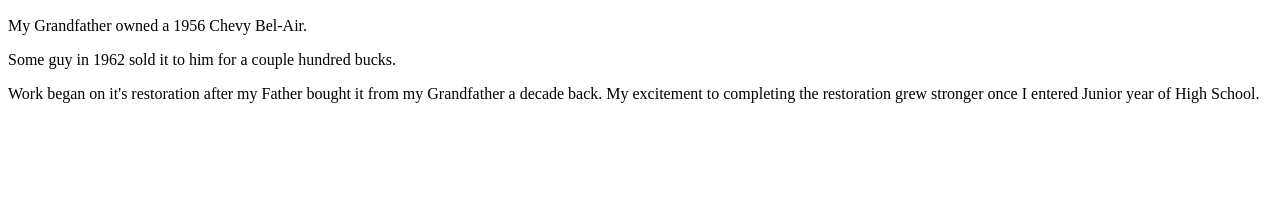
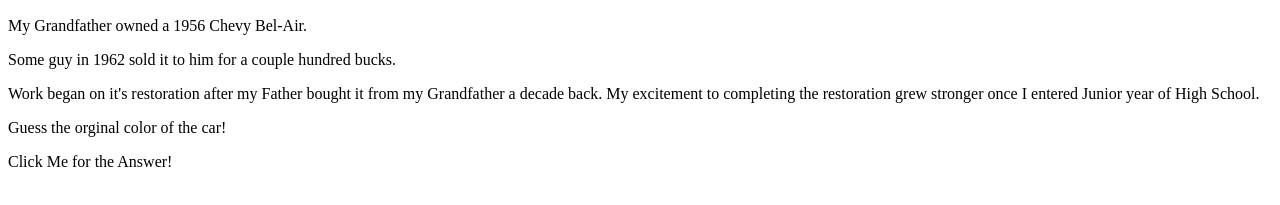
Before and after one commit to AdanRubio05/module3, a plain HTML site: page index.html in a window 1280 px wide. Shown: the part 137-342 px from the top of the page. Drawn offline with Linux system fonts and the light colour scheme.

Commit message:
css added

```diff
--- a/index.html
+++ b/index.html
@@ -19,6 +19,12 @@
        My excitement to completing the restoration grew stronger once I entered Junior year of High School.
     </p>
 
+    <p>Guess the orginal color of the car!</p>
+
+    <div id="myBox">
+        Click Me for the Answer!
+    </div>
+
     <script src="./mods.js"></script>
 </body>
 </html>
--- /dev/null
+++ b/styles.css
@@ -0,0 +1,9 @@
+#myBox{
+    background-color: silver;
+    width: 100px;
+    height: 75px;
+    font-weight: bold;
+    display: flex;
+    align-items: center;
+    text-align: center;
+}
```
